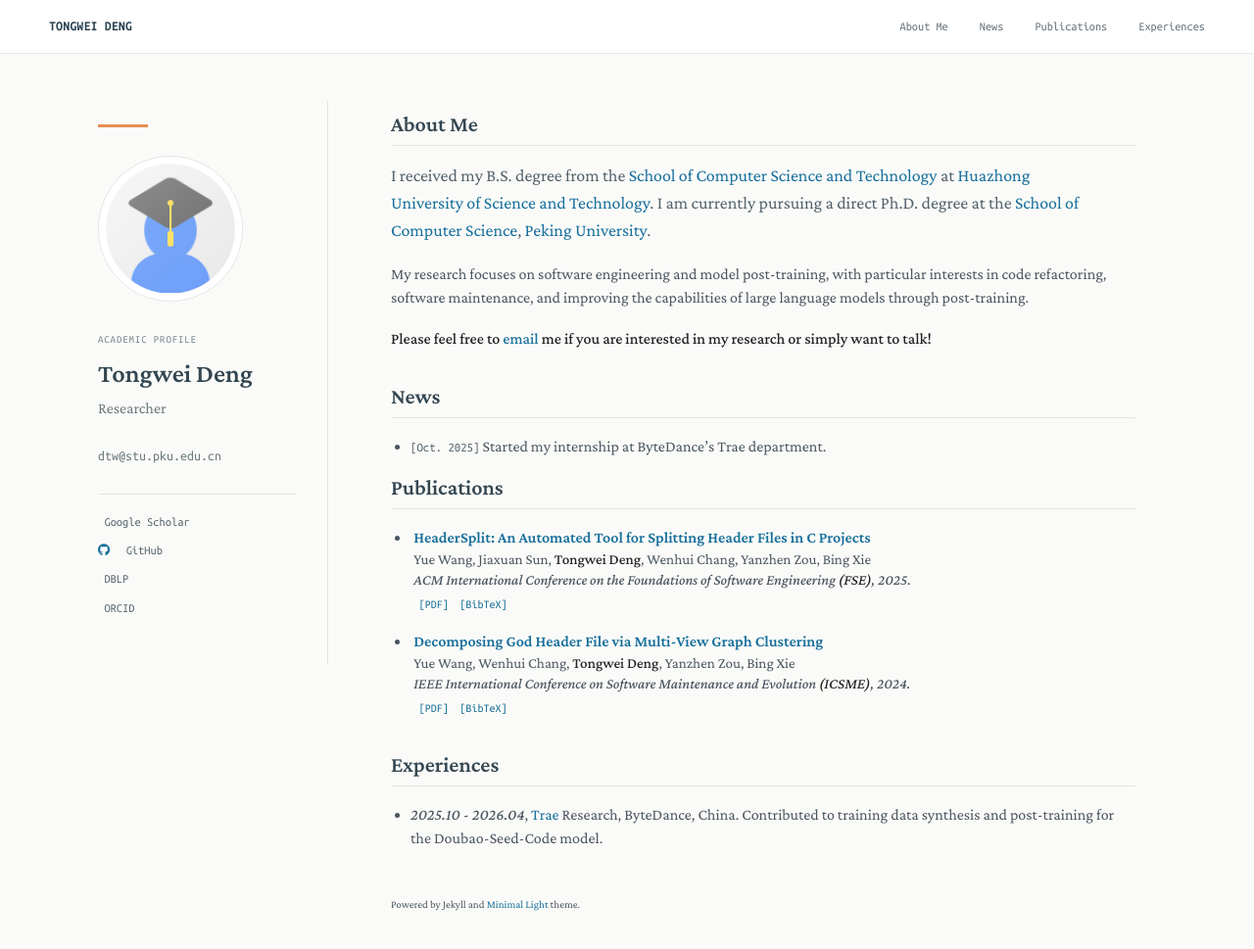
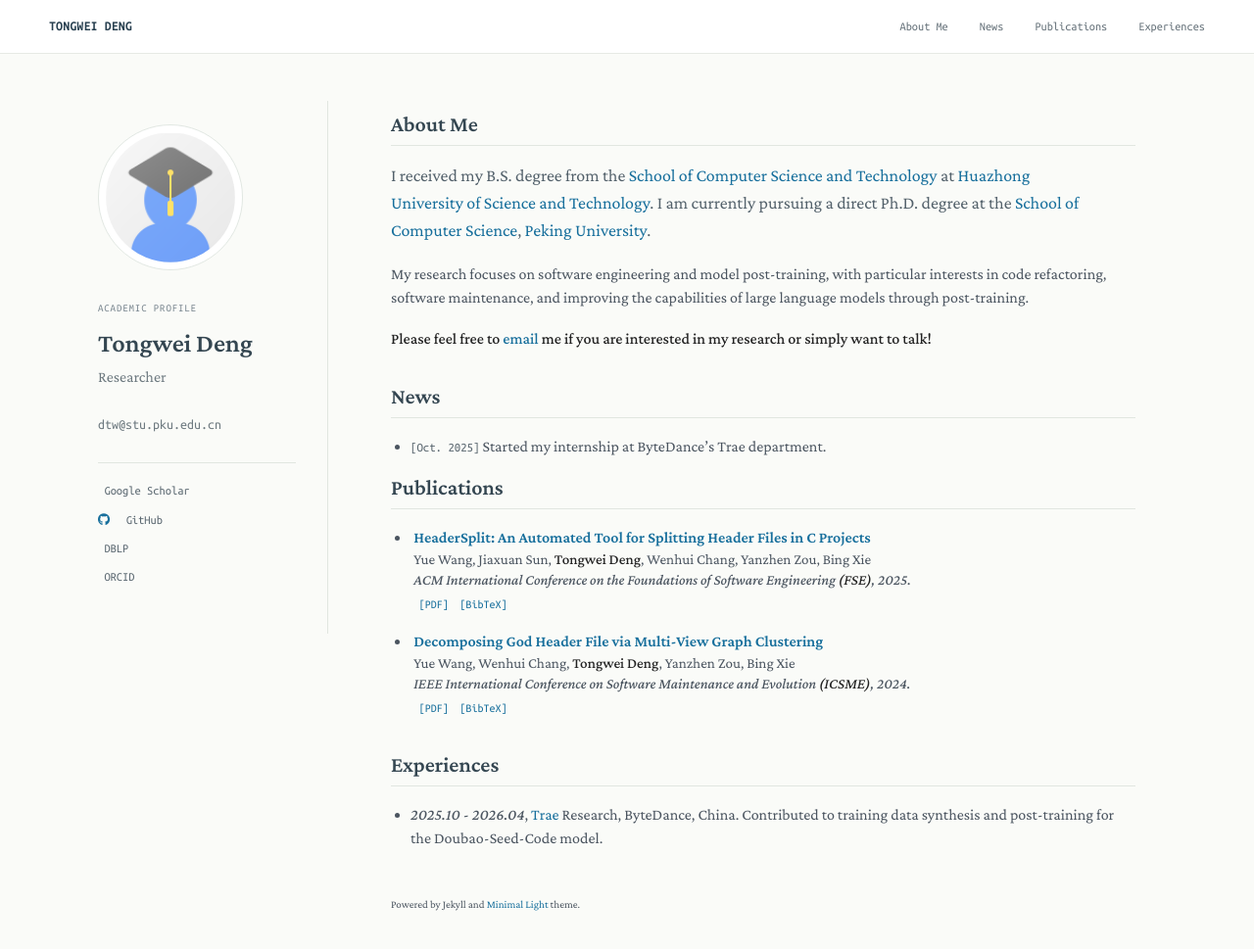
Before and after one commit to 6643789wsx/6643789wsx.github.io, a Jekyll site: the page built from index.md, in a window 1280 px wide and 1048 px high. Shown: the top 969 px of the window at 98% size. Built offline with Jekyll 4.4.1, drawn with Linux system fonts in a browser that asks for light colours; a style sheet for code colours, icons or effects is not loaded; our own code applies the rules of GitHub Pages for plain Markdown files.

Commit message:
Remove profile avatar accent line

```diff
--- a/_sass/minimal-light.scss
+++ b/_sass/minimal-light.scss
@@ -13,12 +13,7 @@
   justify-content:center;
   margin-right:.35rem;
   transition:background-color .2s ease, color .2s ease, transform .2s ease;
-  width:2.25rem;
 }
-
-.social-icons a:last-child{margin-right:0}.social-icons a:hover{background-color:#164a43;
-    color:#fff!important;
-    transform:translateY(-2px)}
     /*
     .social-icons a:after {
         content: '';
@@ -33,7 +28,7 @@
         width: 100%;
         background: #337ab7;
       }
-     */
+    */
 
 @media (prefers-color-scheme: dark) {.social-icons a:last-child{margin-right:0}.social-icons a:hover{background-color:#20212b;
     color:black;
@@ -628,7 +623,7 @@ body { background:#fafbf8; color:#4b5560; }
 .top-nav-links a:hover, .top-nav-brand:hover { color:#176f9c; }
 .site-shell { gap:4rem; grid-template-columns:235px minmax(0, 760px); max-width:1080px; padding:3rem 2.5rem 4rem; }
 .profile-panel { background:transparent; border-right:1px solid #e1e6e0; color:#59646a; min-height:auto; padding:1.5rem 2rem 1.5rem 0; position:static; }
-.profile-panel:before { background:#e98d52; height:3px; margin-bottom:1.8rem; width:3.2rem; }
+.profile-panel:before { display:none; }
 .image.avatar img { background:#fff; border:1px solid #e2e8e3; padding:.45rem; width:132px; }
 .profile-kicker { color:#7a8790; font-size:.68rem; margin-top:1.5rem; }
 .profile-panel h1 { color:#344651; font-size:1.65rem; }
```
